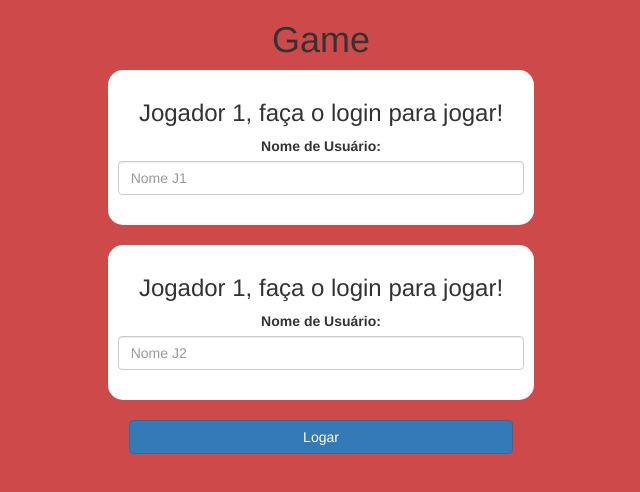
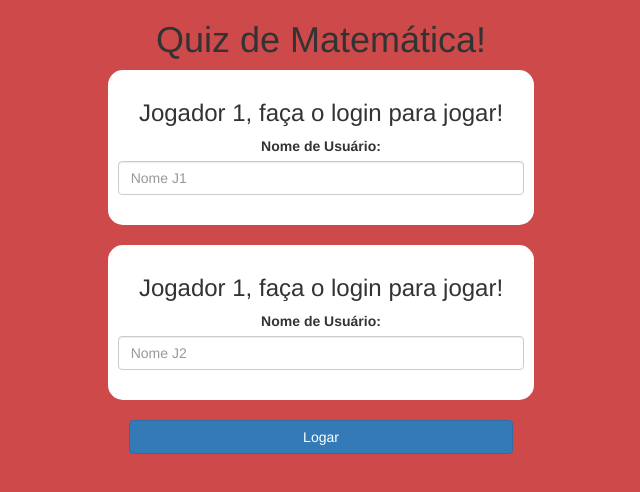
Before and after one commit to LuizByjus/C89909192c, a plain HTML site: page index.html in a window 1280 px wide. Shown: the whole page, without its empty margins (319-959 px from the left). Drawn offline with nearby package versions, Linux system fonts and the light colour scheme.

Commit message:
Update index.html

```diff
--- a/index.html
+++ b/index.html
@@ -15,7 +15,7 @@
 <body>
 
 <center>
-	<h1>Game</h1>
+	<h1>Quiz de Matemática!</h1>
 
 	<div class="col-lg-4 col-sm-8 col-xs-11 login_div1">
 		<h3 >Jogador 1, faça o login para jogar!</h3>
```
